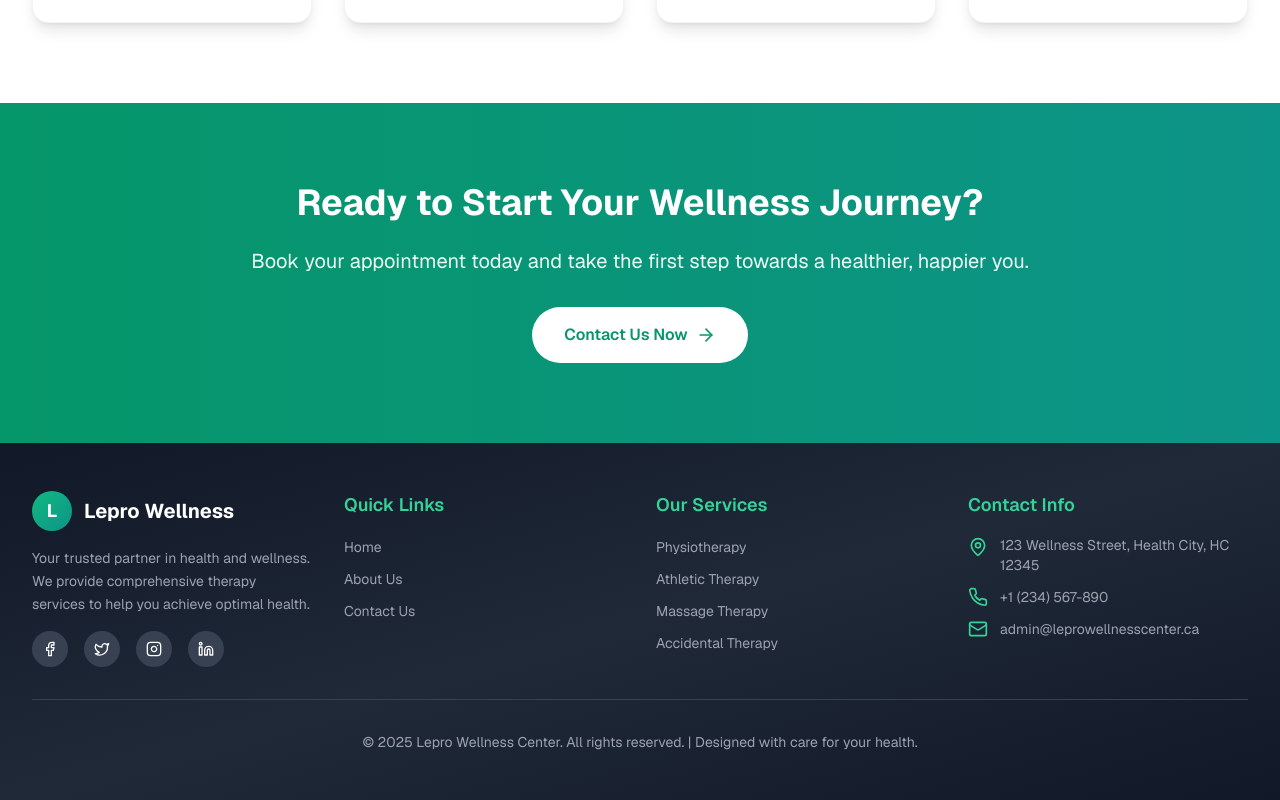
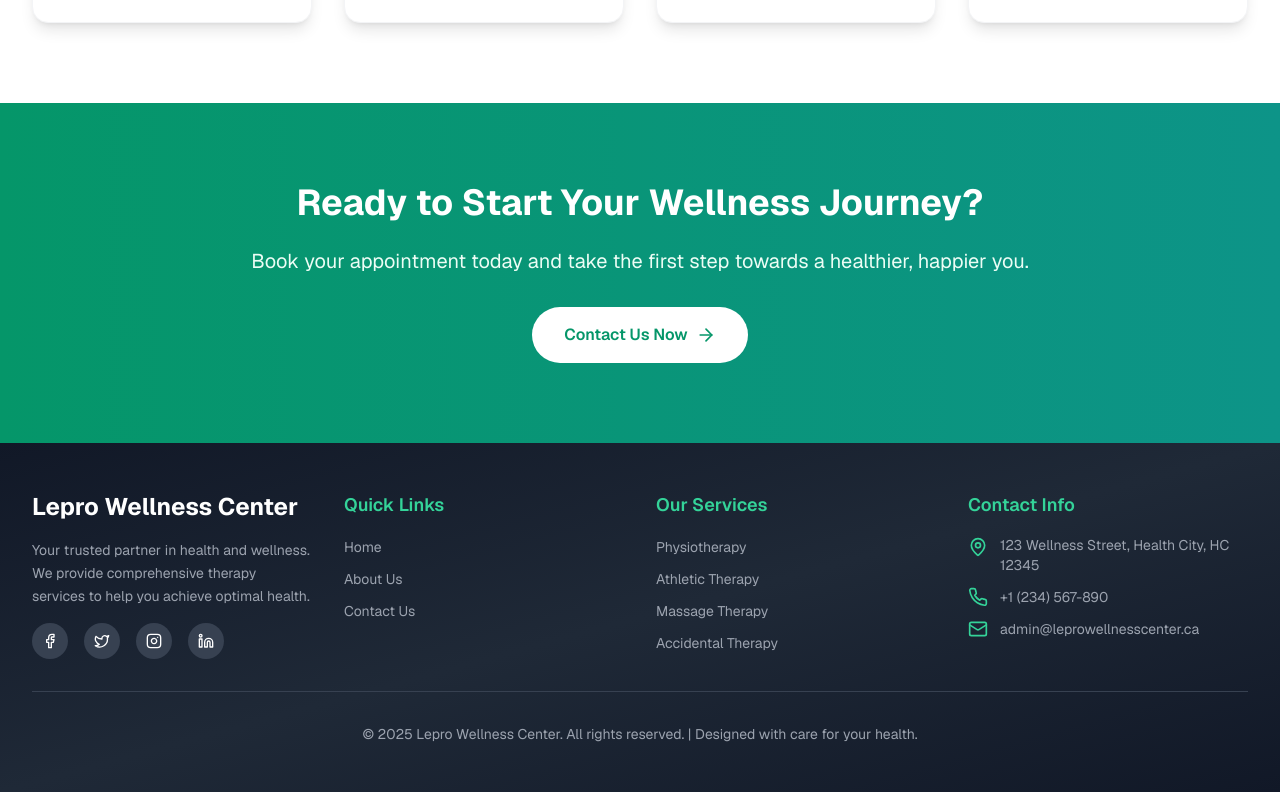
Before and after one commit to leprowellness/lepro-wellness, a Next.js app: page / in a window 1280 px wide. Shown: the part 2426-3226 px from the top of the page. Built offline with nearby package versions, Linux system fonts and the light colour scheme.

Commit message:
Updated footer logo design and layout

```diff
--- a/components/footer.tsx
+++ b/components/footer.tsx
@@ -11,15 +11,18 @@ const Footer = () => {
           {/* About Section */}
           <div className="animate-fade-in">
             <div className="flex items-center space-x-3 mb-4">
-              <div className="w-10 h-10 bg-gradient-to-br from-emerald-500 to-teal-600 rounded-full flex items-center justify-center">
-                <span className="text-white font-bold text-lg">L</span>
-              </div>
-              <h3 className="text-xl font-bold">Lepro Wellness</h3>
+              {/* Text stays same */}
+              <h3 className="text-2xl font-bold whitespace-nowrap">
+                Lepro Wellness Center
+              </h3>
             </div>
+
             <p className="text-gray-400 text-sm leading-relaxed mb-4">
               Your trusted partner in health and wellness. We provide comprehensive therapy services to help you achieve
               optimal health.
             </p>
+
+            {/* Social Icons */}
             <div className="flex space-x-4">
               <a
                 href="#"
```
